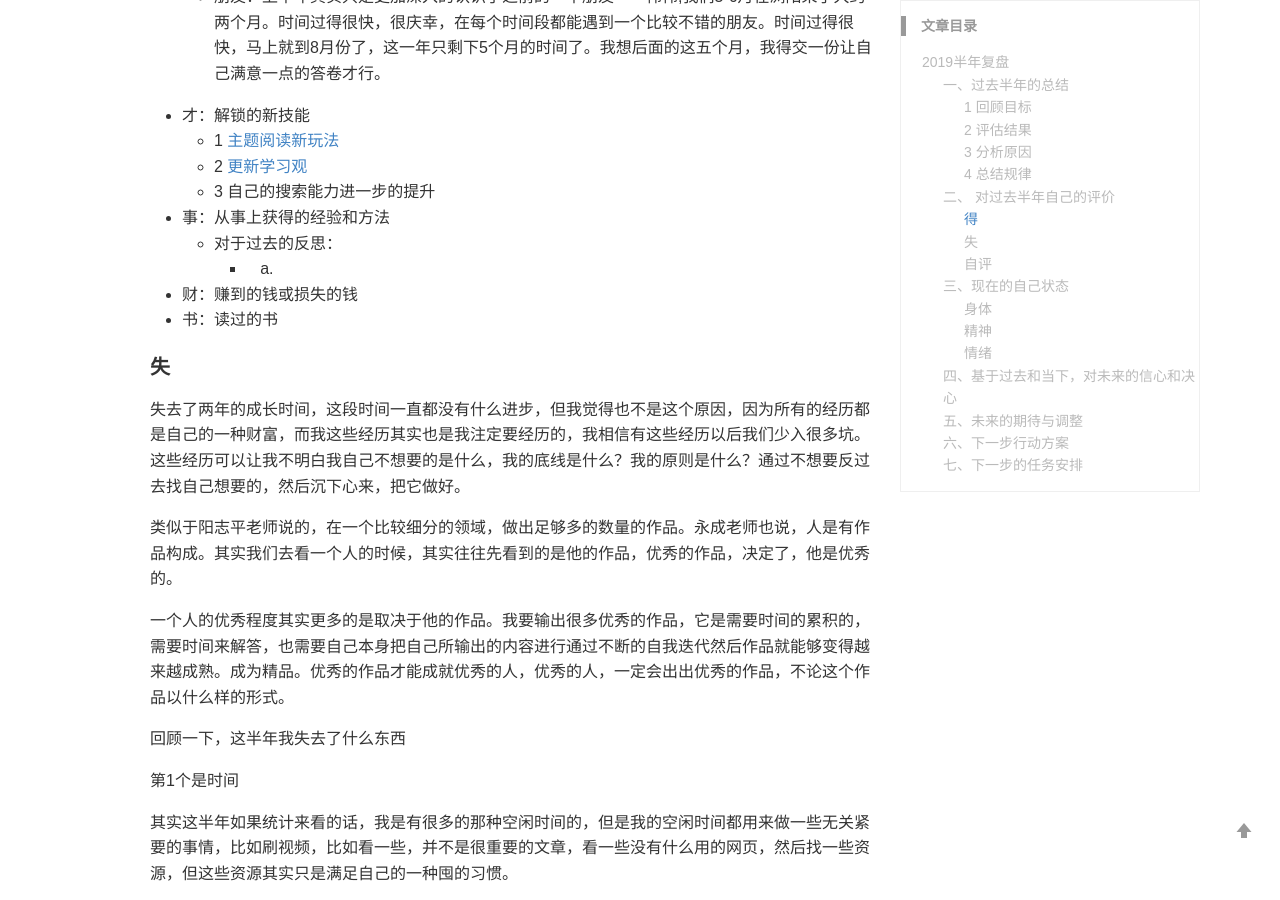
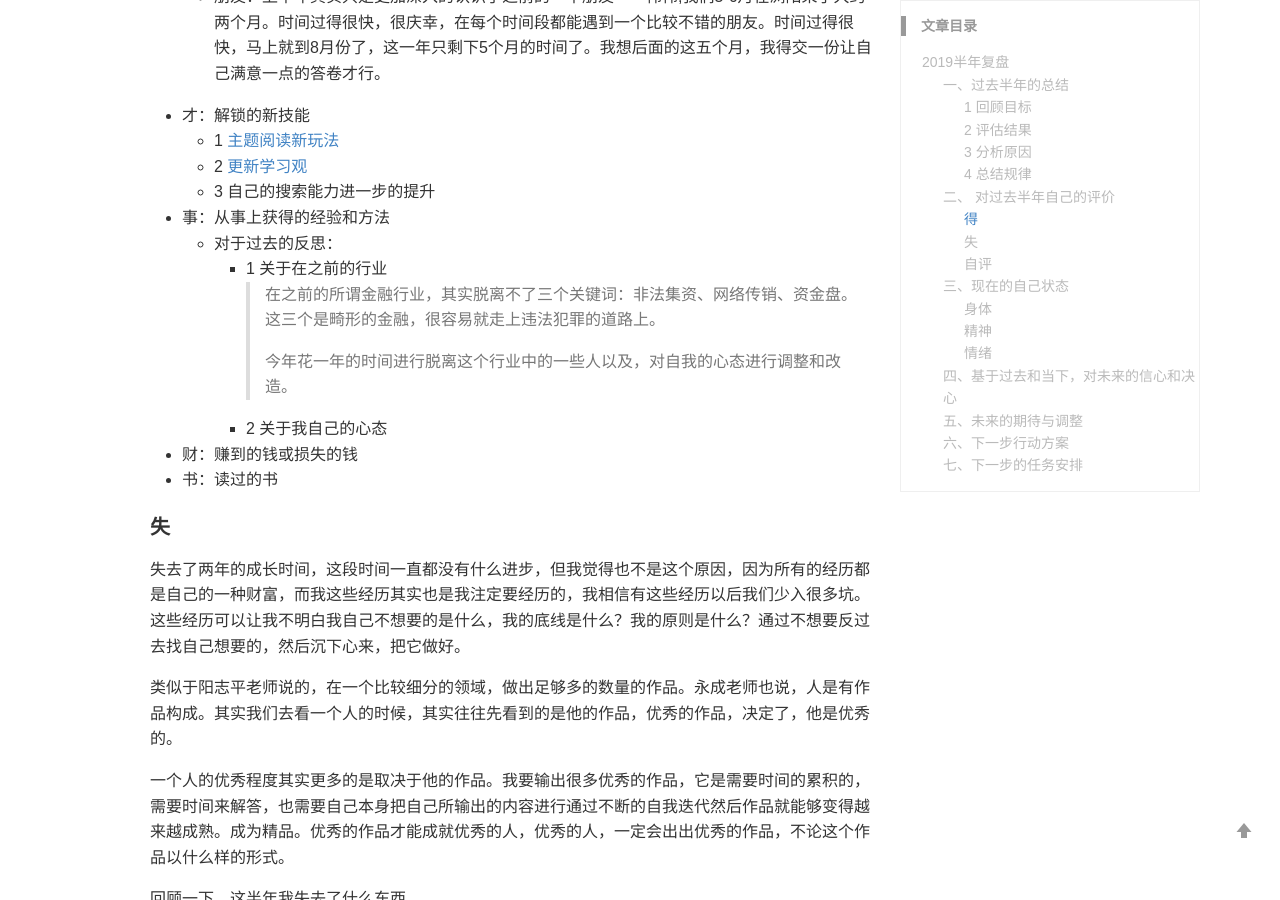
Before and after one commit to bemvp/bemvp.github.io, a Jekyll site: the page built from _posts/001_2019-My-Goals/2019-7-22-half-year-fu-pan.md, in a window 1280 px wide and 900 px high, scrolled down 3832 px. Built offline with Jekyll 4.4.1, drawn with Linux system fonts in a browser that asks for light colours; comment, search, counter and statistics services are not loaded.

Commit message:
增加波利亚解题表

```diff
--- a/_posts/001_2019-My-Goals/2019-7-22-half-year-fu-pan.md
+++ b/_posts/001_2019-My-Goals/2019-7-22-half-year-fu-pan.md
@@ -167,7 +167,11 @@ changelog: 190722-
 
 - 事：从事上获得的经验和方法
   - 对于过去的反思：
-    - 1.
+    - 1 关于在之前的行业
+    > 在之前的所谓金融行业，其实脱离不了三个关键词：非法集资、网络传销、资金盘。这三个是畸形的金融，很容易就走上违法犯罪的道路上。
+    >
+    > 今年花一年的时间进行脱离这个行业中的一些人以及，对自我的心态进行调整和改造。
+    - 2 关于我自己的心态
 - 财：赚到的钱或损失的钱
 - 书：读过的书
 
```
Also changed, not shown: _posts/000_blog/2019-7-25-jie-ti-biao.md (added, +43 -0 lines).
